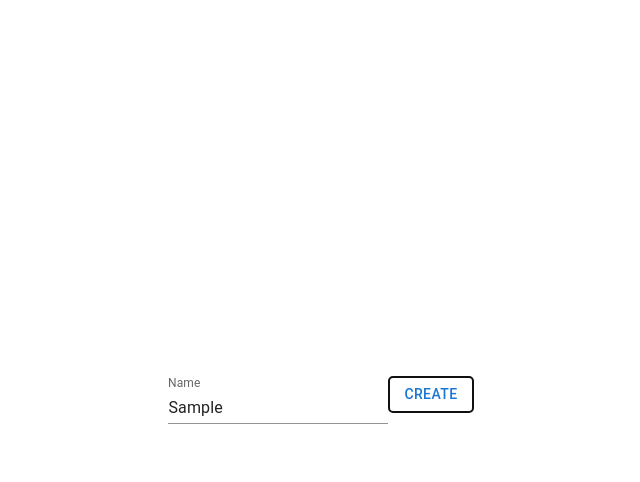
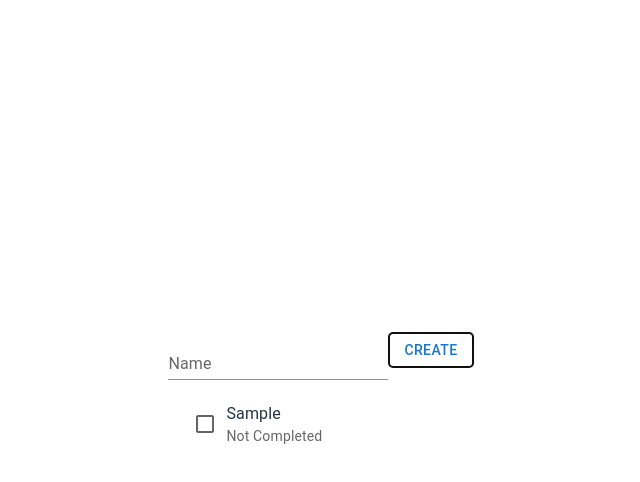
Before and after one commit to Lipcimn/to-do-list, a React (Vite) app: page / in a window 1280 px wide. Both pictures are taken after typing "Sample" into the empty fields and a click on the button "CREATE". Shown: the top 482 px of the page, without its empty margins (319-959 px from the left). Built offline with nearby package versions, Linux system fonts and the light colour scheme.

Commit message:
change of class to hook (useState)

```diff
--- a/src/App.tsx
+++ b/src/App.tsx
@@ -1,27 +1,87 @@
-import { Button, TextField } from "@mui/material";
-import { system } from "./app/system";
+import {
+  Button,
+  List,
+  ListItem,
+  ListItemText,
+  TextField,
+  Checkbox,
+} from "@mui/material";
+import Task from "./types/task";
 import "./App.css";
 import { useState } from "react";
 
 function App() {
-  const [name, setName] = useState("");
+  const [name, setName] = useState<string>("");
+  const [tasks, setTasks] = useState<Task[]>([]);
+  /**
+   * Handles the change event of the input element.
+   *
+   * @param {React.ChangeEvent<HTMLInputElement>} event - The change event.
+   * @return {void} This function does not return anything.
+   */
+  const handleInputValue = (
+    event: React.ChangeEvent<HTMLInputElement>
+  ): void => {
+    setName(event.target.value);
+  };
+  /**
+   * Handles the button click event.
+   *
+   * @return {void} This function does not return anything.
+   */
+  const handleButtonClick = (): void => {
+    if (name.trim() !== "") {
+      setTasks((tasks) => [...tasks, { name: name, completed: false }]);
+      setName("");
+    }
+  };
+  /**
+   * Updates the completion status of a task in the tasks array based on the checkbox event.
+   * @param {React.ChangeEvent<HTMLInputElement>} event - The event triggered by the checkbox change.
+   * @param {number} index - The index of the task in the tasks array.
+   * @return {void} This function does not return anything.
+   */
+  const handleTaskCheckbox = (
+    event: React.ChangeEvent<HTMLInputElement>,
+    index: number
+  ): void => {
+    const checked: boolean = event.target.checked;
+    const updatedTasks: Task[] = tasks.map((element, i) => {
+      return i === index ? { ...element, completed: checked } : element;
+    });
+    setTasks(updatedTasks);
+  };
   return (
     <>
+      <div>
         <TextField
           id="name-input"
           label="Name"
           variant="standard"
-        onChange={(element) => setName(element.target.value)}
+          value={name}
+          onChange={handleInputValue}
         />
-      <Button
-        variant="outlined"
-        onClick={() => {
-          system.newTask({ name: name, completed: false });
-          system.list.forEach((element) => console.log(element));
-        }}
-      >
+        <Button variant="outlined" onClick={handleButtonClick}>
           Create
         </Button>
+      </div>
+      <div>
+        <List>
+          {tasks.map((element, index) => {
+            return (
+              <ListItem key={index}>
+                <Checkbox
+                  onChange={(event) => handleTaskCheckbox(event, index)}
+                ></Checkbox>
+                <ListItemText
+                  primary={element.name}
+                  secondary={element.completed ? "Completed" : "Not Completed"}
+                />
+              </ListItem>
+            );
+          })}
+        </List>
+      </div>
     </>
   );
 }
--- a/src/app/system.ts
+++ /dev/null
@@ -1,33 +0,0 @@
-interface ITask {
-  name: string;
-  completed: boolean;
-}
-
-interface ISystem {
-  list: ITask[];
-  newTask: (task: ITask) => void;
-  setCompleted: (task: ITask) => void;
-}
-
-class System implements ISystem {
-  list: ITask[];
-  constructor() {
-    this.list = [];
-  }
-  /**
-    Creates a new task in the system
-    @param task the task itself
-   */
-  newTask(task: ITask) {
-    this.list.push(task);
-  }
-  /**
-   * Change the boolean value of the task
-   * @param taks the task itself
-   */
-  setCompleted(task: ITask) {
-    task.completed = !task.completed;
-  }
-}
-
-export const system = new System();
--- /dev/null
+++ b/src/types/task.ts
@@ -0,0 +1,11 @@
+/**
+ * Definition of task props
+ * @prop {string} name - The name of the task
+ * @prop {boolean} completed - Set if the task is completed or not
+ */
+interface Task {
+  name: string;
+  completed: boolean;
+}
+
+export default Task
```
Lines whose indentation alone changed are shown as unchanged.
